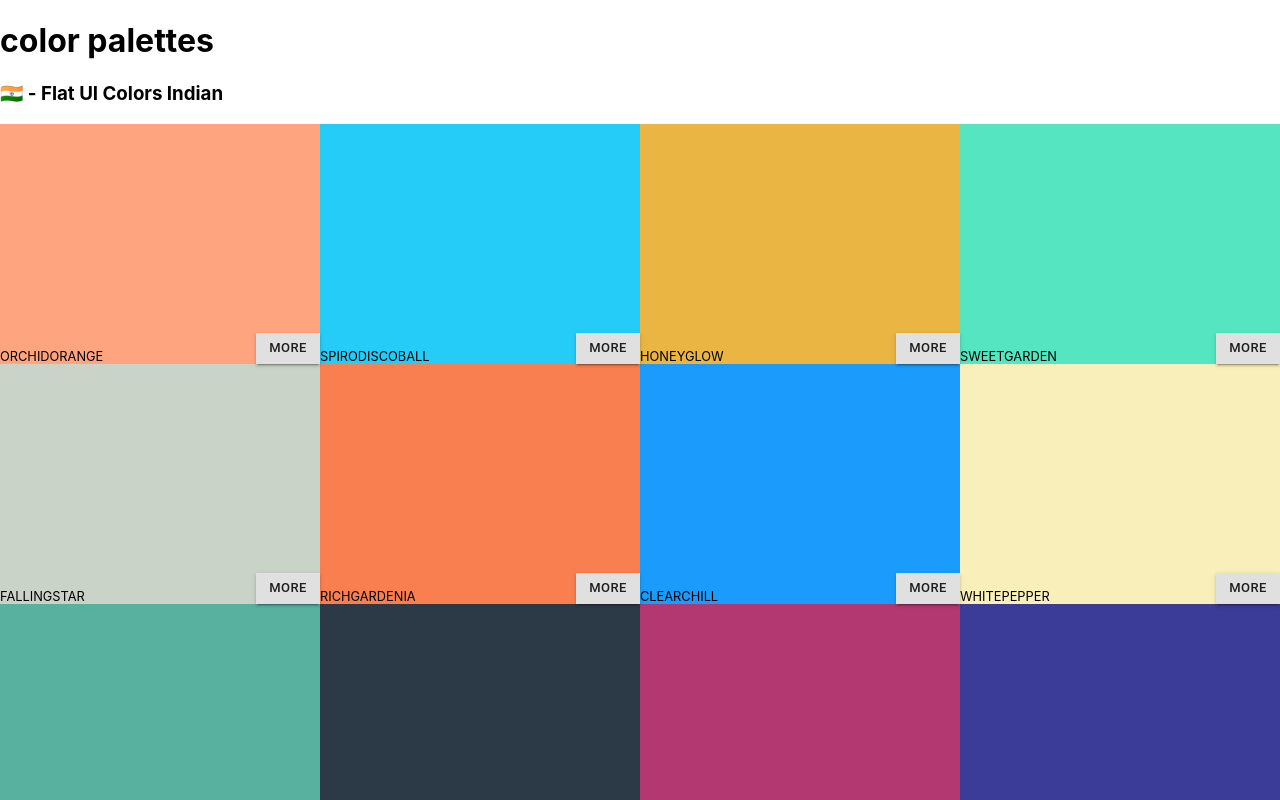
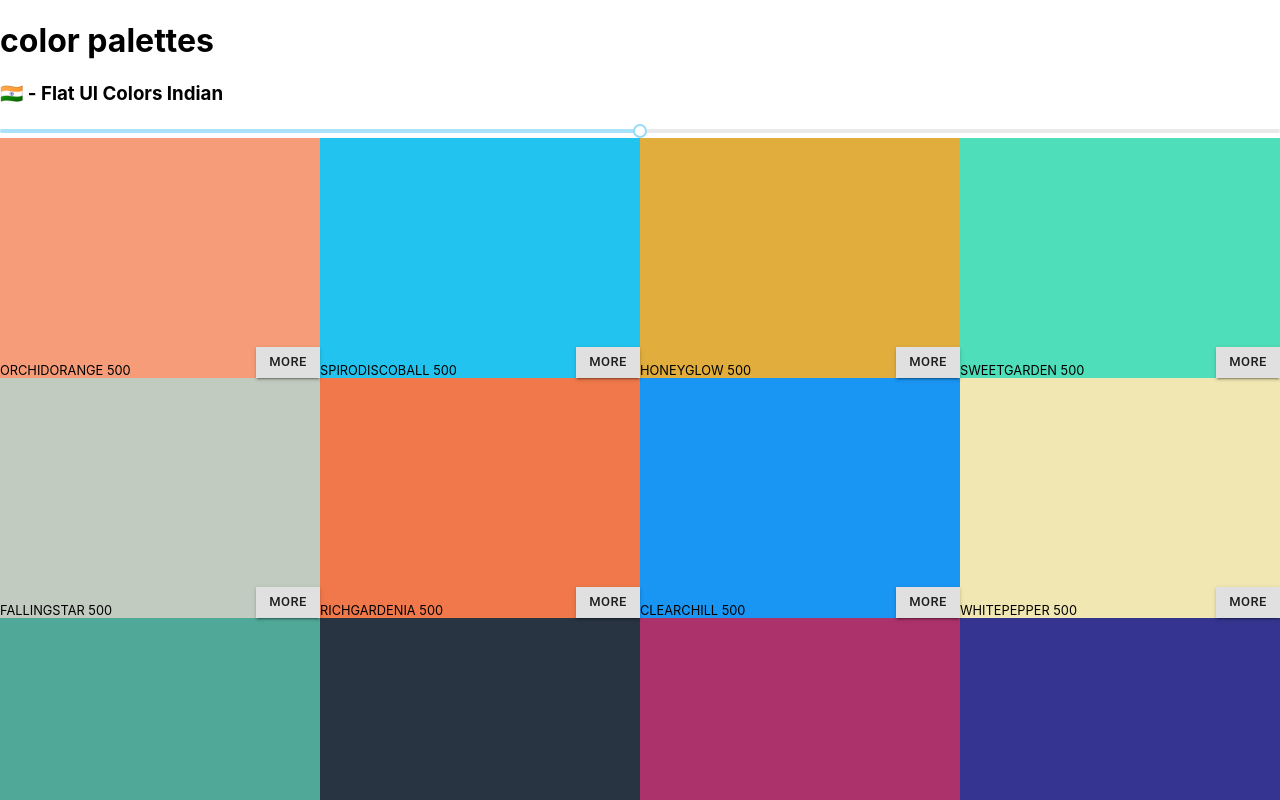
Before and after one commit to ahmady016/color-palettes, a React (Create React App) app: page / in a window 1280 px wide. Shown: the top 800 px of the page. Built offline with nearby package versions, Linux system fonts and the light colour scheme.

Commit message:
add slider to change colors levels

```diff
--- a/src/App.js
+++ b/src/App.js
@@ -1,14 +1,22 @@
 import React from 'react'
 import seedPalettes from './helpers/seedPalettes'
+import getColorsLevels from './helpers/colorLevels'
 
 import Palette from './palettes/Palette'
 
-function App() {
+const paletteKey = 'flat-ui-colors-indian'
+const currentPalette = {
+  ...seedPalettes[paletteKey],
+  id: paletteKey,
+  colors: getColorsLevels(seedPalettes[paletteKey].colors)
+}
+
+function App () {
   return (
     <>
       <h1>color palettes</h1>
       <div className='container h-75'>
-        <Palette {...seedPalettes['flat-ui-colors-indian']} />
+        <Palette {...currentPalette} />
       </div>
     </>
   )
--- a/src/palettes/Palette.js
+++ b/src/palettes/Palette.js
@@ -1,13 +1,12 @@
 import React from 'react'
+
+import styled from 'styled-components'
 import { CopyToClipboard } from 'react-copy-to-clipboard'
 import Button from '@material-ui/core/Button'
-import styled from 'styled-components'
+import Slider from 'rc-slider'
+import 'rc-slider/assets/index.css'
 
-import getColorsLevels from '../helpers/colorLevels'
-import seedPalettes from '../helpers/seedPalettes'
-
-console.log("TCL: getColorsLevels", getColorsLevels(seedPalettes['flat-ui-colors-indian'].colors))
-
+//#region styled components
 const PaletteWrapper = styled.div`
   height: 100%;
 `
@@ -100,41 +99,44 @@ const CopyMessageColor = styled.div`
   font-size: 1.5rem;
   font-weight: 200;
 `
+//#endregion
 
-function ColorBox ({ name, color }) {
+function ColorBox ({ name, hex }) {
   const [copied, setCopied] = React.useState(false)
   const doCopy = React.useCallback( () => {
     setCopied(true)
     setTimeout(() => setCopied(false), 1500)
   }, [])
   return (
-    <ColorBoxWrapper color={color}>
+    <ColorBoxWrapper color={hex}>
       <ColorBoxContent>
         <ColorName>{name}</ColorName>
         <ButtonMore size='small' variant='contained'>MORE</ButtonMore>
       </ColorBoxContent>
       <ColorBoxCopyWrapper>
-        <CopyToClipboard text={color} onCopy={doCopy}>
+        <CopyToClipboard text={hex} onCopy={doCopy}>
           <Button size='large' variant='contained'>COPY</Button>
         </CopyToClipboard>
       </ColorBoxCopyWrapper>
-      <CopyOverlay className={copied ? 'active' : ''} color={color} />
+      <CopyOverlay className={copied ? 'active' : ''} color={hex} />
       <CopyMessage className={copied ? 'active' : ''}>
         <CopyMessageText>Copied</CopyMessageText>
-        <CopyMessageColor>{color}</CopyMessageColor>
+        <CopyMessageColor>{hex}</CopyMessageColor>
       </CopyMessage>
     </ColorBoxWrapper>
   )
 }
 
 export default function Palette ({ name, emoji, colors }) {
+  const [currentLevel, setCurrentLevel] = React.useState(500)
   return (
     <PaletteWrapper className='palette'>
       {/* palette header */}
       <h3>{emoji} - {name}</h3>
+      <Slider defaultValue={currentLevel} step={100} min={100} max={900} onAfterChange={setCurrentLevel} />
       {/* palette color boxes */}
       <PaletteColors className='palette-colors'>
-        {colors.map( color => ( <ColorBox key={color.name} {...color} /> ) )}
+        {colors[currentLevel].map( color => ( <ColorBox key={color.name} {...color} /> ) )}
       </PaletteColors>
       {/* palette footer */}
       <h6>{emoji} - {name}</h6>
```
